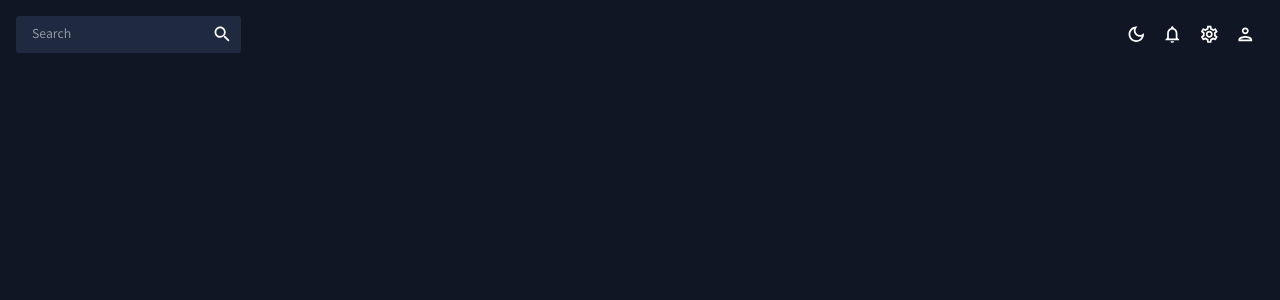
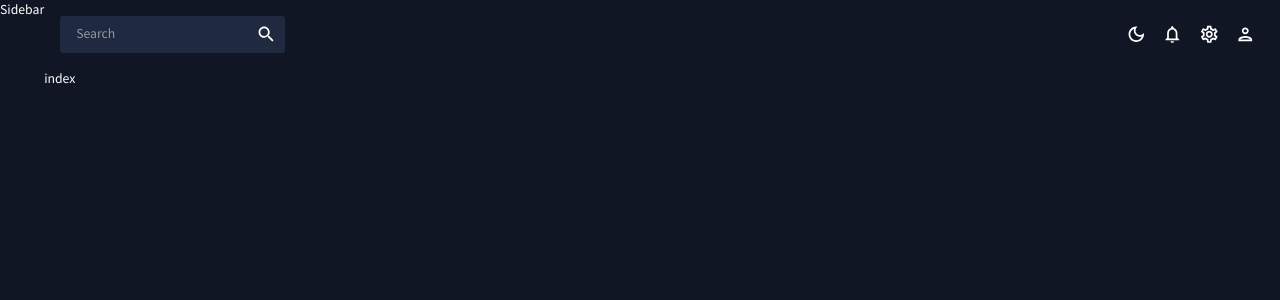
Before and after one commit to molimkarbalaei/Admin-Dashboard, a React (Vite) app: page / in a window 1280 px wide. Shown: the top 300 px of the page. Built offline with nearby package versions, Linux system fonts and the light colour scheme.

Commit message:
wrapp sidebar provider

```diff
--- a/src/App.jsx
+++ b/src/App.jsx
@@ -1,6 +1,20 @@
 import { ColorModeContext, useMode } from "./theme";
 import { CssBaseline, ThemeProvider } from "@mui/material";
+import { Routes, Route } from "react-router-dom";
 import Topbar from "./scenes/global/Topbar";
+import Sidebarr from "./scenes/global/Sidebarr";
+import Dashboard from "./scenes/dashboard";
+import { ProSidebarProvider } from "react-pro-sidebar";
+// import Team from "./scenes/team";
+// import Invoices from "./scenes/invoices";
+// import Contacts from "./scenes/contacts";
+// import Bar from "./scenes/bar";
+// import Form from "./scenes/form";
+// import Line from "./scenes/line";
+// import Pie from "./scenes/pie";
+// import FAQ from "./scenes/faq";
+// import Geography from "./scenes/geography";
+// import Calendar from "./scenes/calendar/calendar";
 
 function App() {
   // use userHook:
@@ -8,16 +22,32 @@
 
   // we accses it to everywhere:
   return (
+    <ProSidebarProvider>
       <ColorModeContext.Provider value={colorMode}>
         <ThemeProvider theme={theme}>
           <CssBaseline />
           <div className="app">
+            <Sidebarr />
             <main className="content">
               <Topbar />
+              <Routes>
+                <Route path="/" element={<Dashboard />} />
+                {/* <Route path="/team" element={<Team />} />
+              <Route path="/invoices" element={<Invoices />} />
+              <Route path="/contacts" element={<Contacts />} />
+              <Route path="/bar" element={<Bar />} />
+              <Route path="/form" element={<Form />} />
+              <Route path="/line" element={<Line />} />
+              <Route path="/pie" element={<Pie />} />
+              <Route path="/faq" element={<FAQ />} />
+              <Route path="/geography" element={<Geography />} />
+              <Route path="/calendar" element={<Calendar />} /> */}
+              </Routes>
             </main>
           </div>
         </ThemeProvider>
       </ColorModeContext.Provider>
+    </ProSidebarProvider>
   );
 }
 
```
Lines whose indentation alone changed are shown as unchanged.
